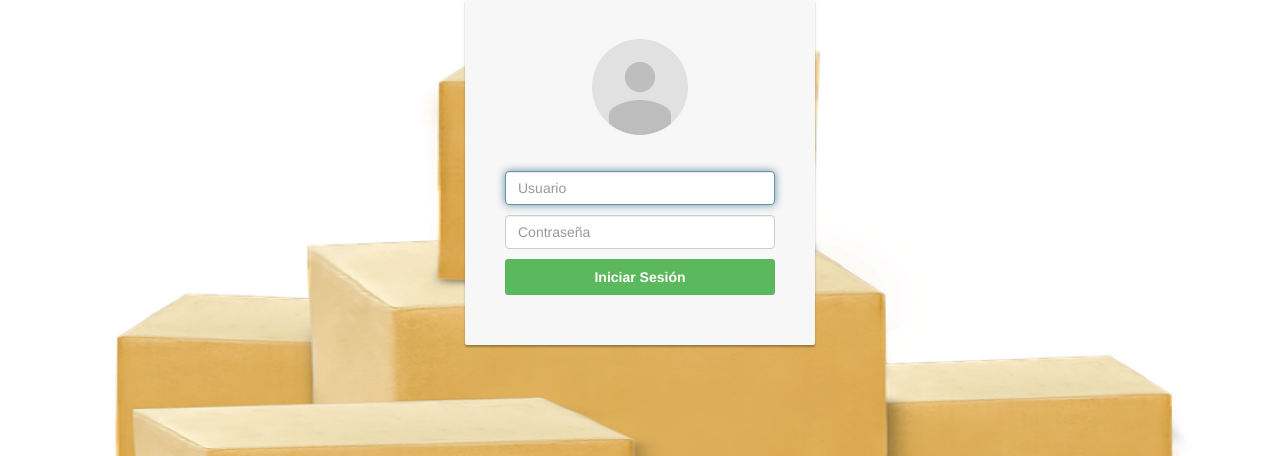
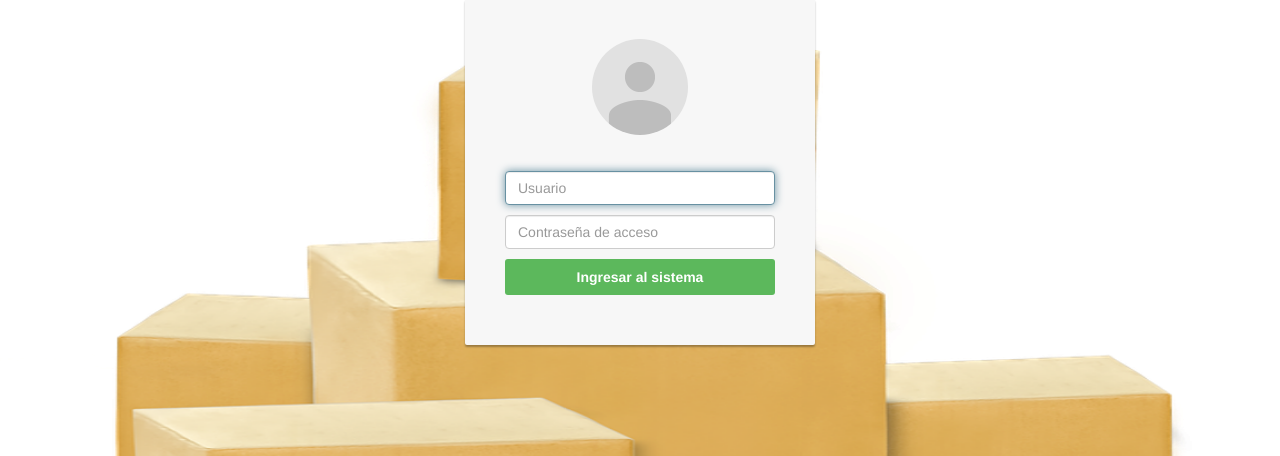
Before and after one commit to Vania-Bustos-Fuentealba/sistema-control-inventario, a PHP site: page /login.php in a window 1280 px wide. Shown: the part 51-507 px from the top of the page. Run offline with PHP 8.4, Linux system fonts and the light colour scheme.

Commit message:
v1.2.0 - actualización visual del login

```diff
--- a/login.php
+++ b/login.php
@@ -77,8 +77,8 @@ if ($login->isUserLoggedIn() == true) {
 				?>
                 <span id="reauth-email" class="reauth-email"></span>
                 <input class="form-control" placeholder="Usuario" name="user_name" type="text" value="" autofocus="" required>
-                <input class="form-control" placeholder="Contraseña" name="user_password" type="password" value="" autocomplete="off" required>
-                <button type="submit" class="btn btn-lg btn-success btn-block btn-signin" name="login" id="submit">Iniciar Sesión</button>
+                <input class="form-control" placeholder="Contraseña de acceso" name="user_password" type="password" value="" autocomplete="off" required>
+                <button type="submit" class="btn btn-lg btn-success btn-block btn-signin" name="login" id="submit">Ingresar al sistema</button>
             </form><!-- /form -->
 
         </div><!-- /card-container -->
```
